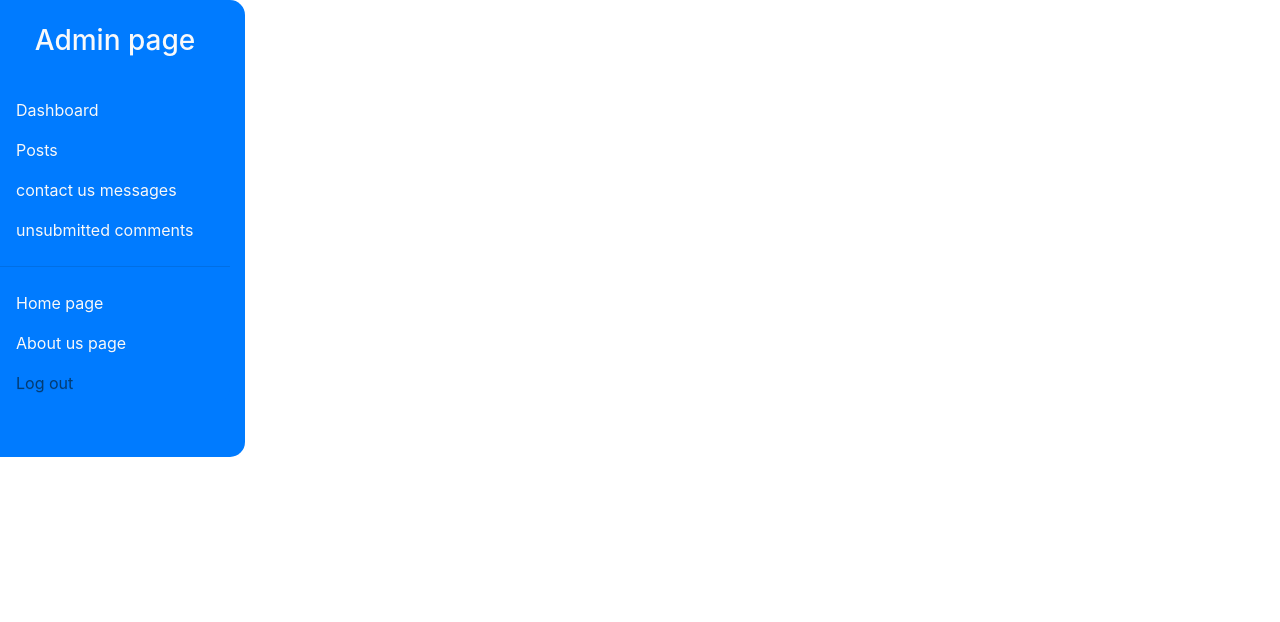
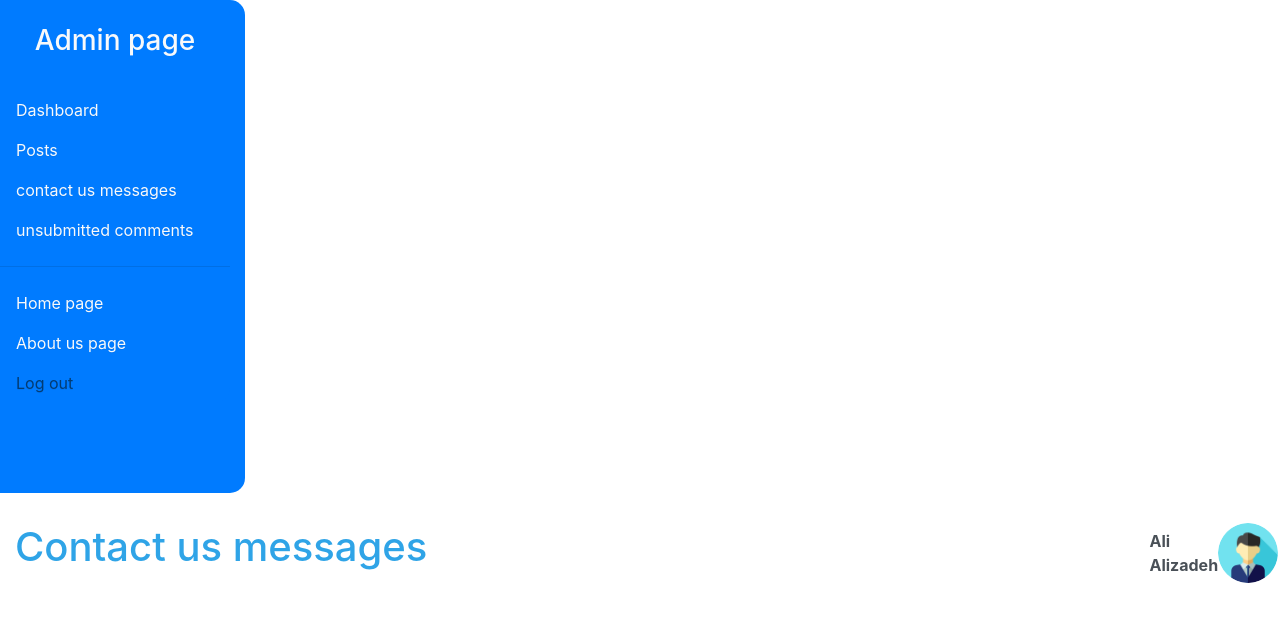
Before and after one commit to mohammadi1377/weblog_project, a FastAPI app: template weblog/Template/admin/contactUs_messages.html in a window 1280 px wide. Shown: the top 622 px of the page. Run offline with FastAPI, Linux system fonts and the light colour scheme; the template is opened without the code that fills it, so the values that code supplies are empty; some libraries are stand-ins or nearby versions.

Commit message:
admin cards title change

```diff
--- a/weblog/Template/admin/contactUs_messages.html
+++ b/weblog/Template/admin/contactUs_messages.html
@@ -169,7 +169,21 @@
         </nav>
         <div class="col-md-10 col-sm-12 ">
             <div class="content" style="margin-top: 30px">
-                <br>
+                <div class="container-fluid">
+                    <div class="row">
+                        <div class="col-md-8">
+                            <h1>Contact us messages</h1>
+                        </div>
+                        <div class="col-md-4">
+                            <div class="d-flex align-items-center justify-content-end" style="padding-left: 580px">
+                                <b class="mb-0" id="admin-name">Ali Alizadeh</b>
+                                <img src="./photos/profile-photo.png" class="rounded-circle mr-2" width="60"
+                                     height="60">
+                            </div>
+                        </div>
+                    </div>
+                </div>
+
             </div>
         </div>
     </div>
```
Also changed, not shown: weblog/Template/admin/admin.html (+4 -4 lines), weblog/Template/admin/posts.html (+15 -1 lines), weblog/Template/admin/unconfirmed_comments.html (+15 -1 lines).
